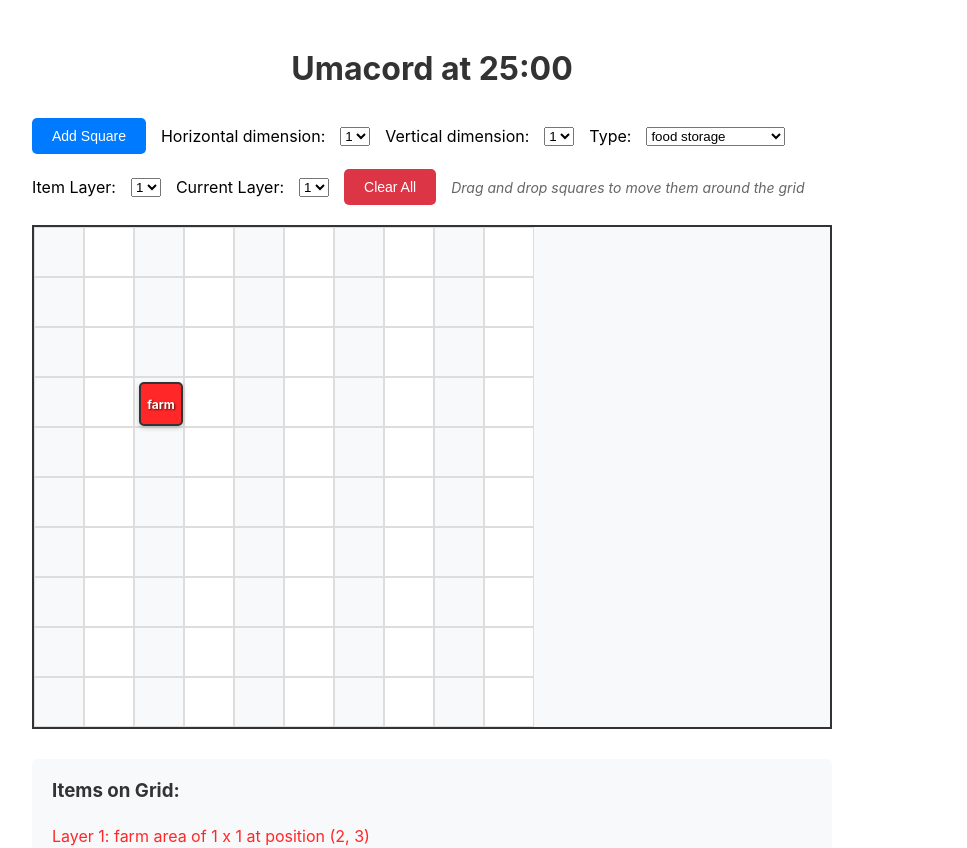
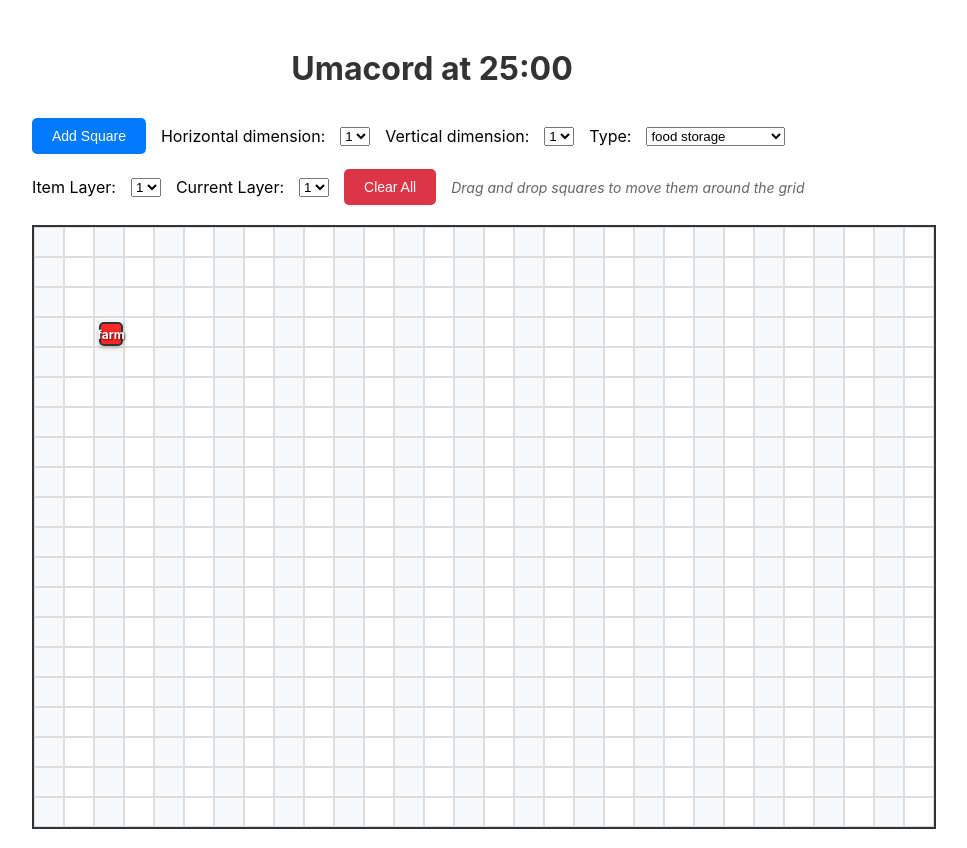
Before and after one commit to umacord-at-2500/umacord-habitat-designer, a React app: page / in a window 1280 px wide. Shown: the top 848 px of the page, without its empty margins (208-1175 px from the left). Built offline with nearby package versions, Linux system fonts and the light colour scheme; the HTML template or start-up script is replaced by a standard one.

Commit message:
fixed grid layout

```diff
--- a/src/App.css
+++ b/src/App.css
@@ -56,6 +56,7 @@ button:last-of-type:hover {
   background-color: #f8f9fa;
   margin-bottom: 30px;
   user-select: none;
+  width: fit-content;
 }
 
 .grid-cell {
--- a/src/App.jsx
+++ b/src/App.jsx
@@ -2,8 +2,9 @@
 import React, { useState, useRef, useCallback } from "react";
 import "./App.css";
 
-const GRID_SIZE = 10; // 10x10 grid
-const CELL_SIZE = 50; // 50px per cell
+const GRID_COLUMNS = 30; // 15 columns
+const GRID_ROWS = 20;    // 10 rows
+const CELL_SIZE = 30; // 50px per cell
 
 const DraggableGrid = () => {
   const [draggedItem, setDraggedItem] = useState(null);
@@ -26,8 +27,8 @@ const DraggableGrid = () => {
 
     // Constrain to grid boundaries
     return {
-      x: Math.max(0, Math.min(GRID_SIZE - 1, gridX)),
-      y: Math.max(0, Math.min(GRID_SIZE - 1, gridY)),
+      x: Math.max(0, Math.min(GRID_COLUMNS - 1, gridX)),
+      y: Math.max(0, Math.min(GRID_ROWS - 1, gridY)),
     };
   }, []);
 
@@ -214,14 +215,14 @@ const DraggableGrid = () => {
         onDragOver={handleDragOver}
         onDrop={handleDrop}
         style={{
-          gridTemplateColumns: `repeat(${GRID_SIZE}, ${CELL_SIZE}px)`,
-          gridTemplateRows: `repeat(${GRID_SIZE}, ${CELL_SIZE}px)`,
+          gridTemplateColumns: `repeat(${GRID_COLUMNS}, ${CELL_SIZE}px)`,
+          gridTemplateRows: `repeat(${GRID_ROWS}, ${CELL_SIZE}px)`,
         }}
       >
         {/* Render grid cells */}
-        {Array.from({ length: GRID_SIZE * GRID_SIZE }).map((_, index) => {
-          const x = index % GRID_SIZE;
-          const y = Math.floor(index / GRID_SIZE);
+        {Array.from({ length: GRID_COLUMNS * GRID_ROWS }).map((_, index) => {
+          const x = index % GRID_COLUMNS;
+          const y = Math.floor(index / GRID_COLUMNS);
           return (
             <div key={index} className="grid-cell" data-x={x} data-y={y} />
           );
```
